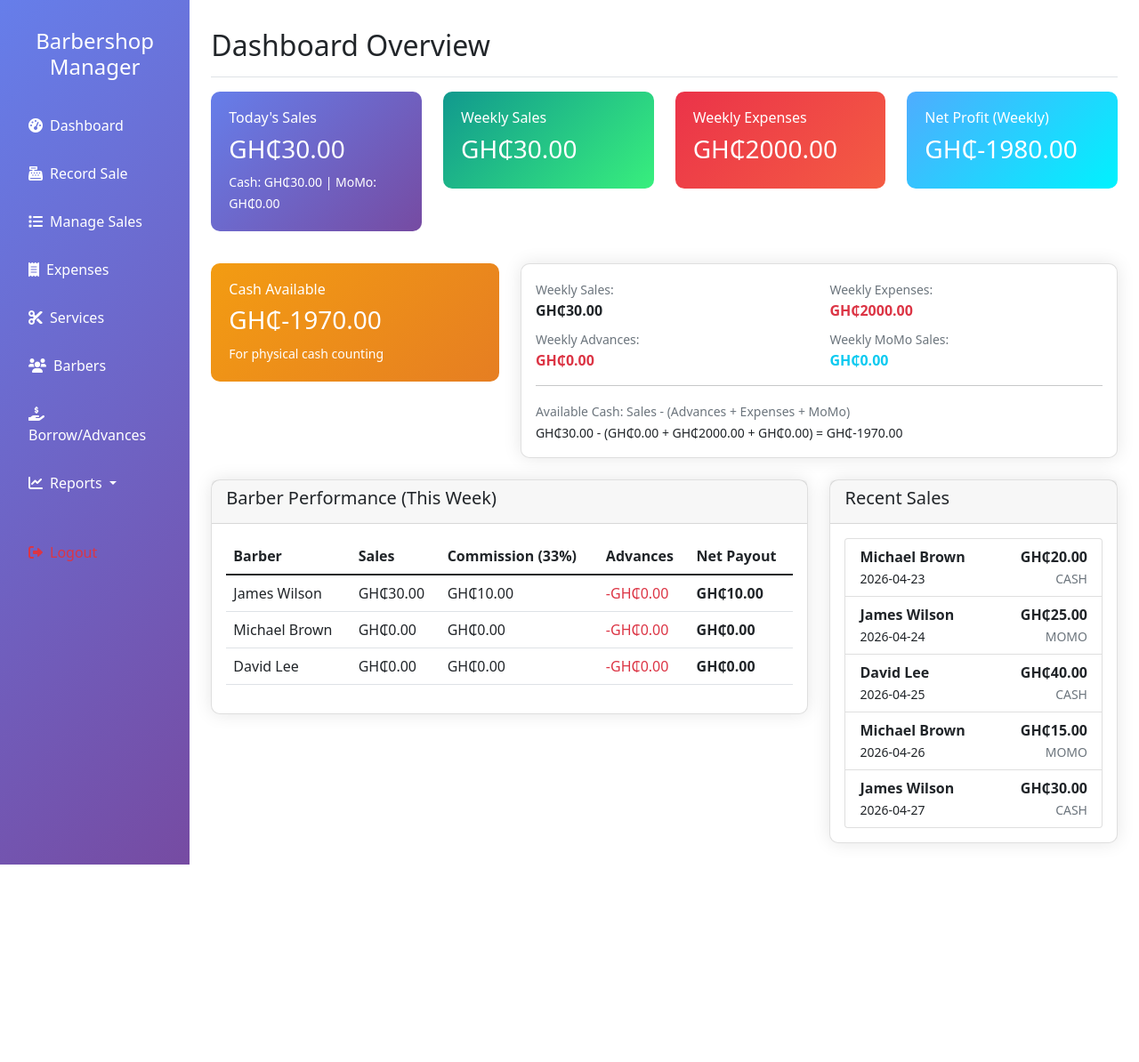
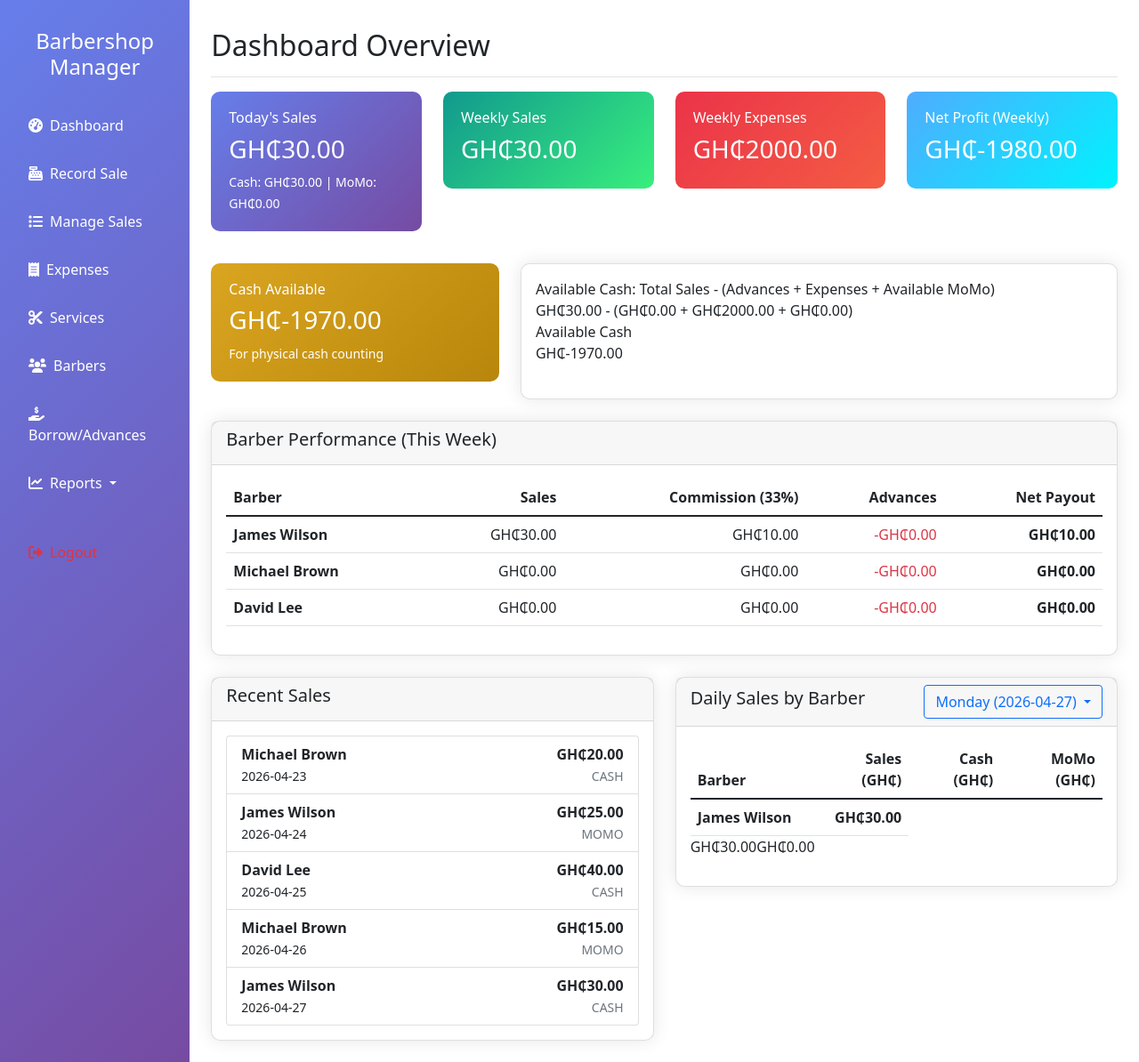
Before and after one commit to AliensOfMars1/sales_recordapp, a Flask app: page /dashboard in a window 1280 px wide. Shown: the whole page at 89% size. Before the commit the page ends 972 px from the top, so only its background shows below. Run offline with Flask 3, Linux system fonts and the light colour scheme; a user stored in the database is signed in; data comes from the database, SQL or seed files in the repository.

Commit message:
expense report set to weekly by deafault and all time, daily sales by barbers add to main dashboard page filter-able by days of the week

```diff
--- a/app/main/routes.py
+++ b/app/main/routes.py
@@ -1,4 +1,4 @@
-from flask import render_template
+from flask import render_template, request, jsonify
 from flask_login import login_required
 from app.main import main_bp
 from app.models import Sale, Expense, Barber, BarberAdvance
@@ -60,9 +60,19 @@ def dashboard():
             'payout': commission - advances
         })
 
-    # Recent sales
     # Recent sales - order by creation time (most recent first)
     recent_sales = Sale.query.order_by(Sale.created_at.desc()).limit(5).all()
+
+    # Get week days for the dropdown (for Daily Sales by Barber)
+    week_days = []
+    for i in range(7):
+        day_date = week_start + timedelta(days=i)
+        week_days.append({
+            'name': day_date.strftime('%A'),
+            'date': day_date.strftime('%Y-%m-%d')
+        })
+
+    selected_day = week_days[0]  # Monday as default
 
     return render_template('dashboard.html',
                          today_total=today_total,
@@ -73,4 +83,42 @@ def dashboard():
                          week_momo=week_momo,
                          week_advances=week_advances,
                          barber_performance=barber_performance,
-                         recent_sales=recent_sales)
+                         recent_sales=recent_sales,
+                         week_days=week_days,
+                         selected_day_name=selected_day['name'],
+                         selected_day_date=selected_day['date'])
+
+
+@main_bp.route('/dashboard/daily-sales')
+@login_required
+def daily_sales_by_barber():
+    """API endpoint to get daily sales grouped by barber for a specific date"""
+    date_str = request.args.get('date')
+    if not date_str:
+        return jsonify([])
+
+    target_date = datetime.strptime(date_str, '%Y-%m-%d').date()
+
+    # Get all active barbers
+    barbers = Barber.query.filter_by(active=True).all()
+
+    result = []
+    for barber in barbers:
+        # Get sales for the specific date
+        sales = Sale.query.filter(
+            Sale.barber_id == barber.id,
+            Sale.sale_date == target_date
+        ).all()
+
+        total = sum(s.amount for s in sales)
+        cash = sum(s.amount for s in sales if s.payment_method == 'cash')
+        momo = sum(s.amount for s in sales if s.payment_method == 'momo')
+
+        result.append({
+            'name': barber.name,
+            'total': total,
+            'cash': cash,
+            'momo': momo
+        })
+
+    return jsonify(result)
--- a/app/templates/dashboard.html
+++ b/app/templates/dashboard.html
@@ -35,14 +35,14 @@
 <!-- Cash Available Card (calculated by JS) -->
 <div class="row mt-3">
     <div class="col-md-4">
-        <div class="stat-card bg-warning" style="background: linear-gradient(135deg, #f39c12 0%, #e67e22 100%);">
+        <div class="stat-card" style="background: linear-gradient(135deg, #DAA520 0%, #B8860B 100%);">
             <h6>Cash Available</h6>
             <h3 id="cash-available-value">GH₵0.00</h3>
             <small>For physical cash counting</small>
         </div>
     </div>
     <div class="col-md-8">
-        <div class="card h-100">
+        <div class="card cash-breakdown-card h-100">
             <div class="card-body" id="cash-breakdown">
                 <p class="text-muted">Calculating...</p>
             </div>
@@ -50,8 +50,10 @@
     </div>
 </div>
 
+<!-- Barber Performance + Recent Sales + Daily Sales (all in one row) -->
 <div class="row mt-4">
-    <div class="col-md-8">
+    <!-- Barber Performance takes full width on its own row -->
+    <div class="col-md-12">
         <div class="card">
             <div class="card-header">
                 <h5>Barber Performance (This Week)</h5>
@@ -62,24 +64,24 @@
                         <thead>
                             <tr>
                                 <th>Barber</th>
-                                <th>Sales</th>
-                                <th>Commission (33%)</th>
-                                <th>Advances</th>
-                                <th>Net Payout</th>
+                                <th class="text-end">Sales</th>
+                                <th class="text-end">Commission (33%)</th>
+                                <th class="text-end">Advances</th>
+                                <th class="text-end">Net Payout</th>
                             </tr>
                         </thead>
                         <tbody>
                             {% for barber in barber_performance %}
                             <tr>
-                                <td>{{ barber.name }}</td>
-                                <td>GH₵{{ "%.2f"|format(barber.sales) }}</td>
-                                <td>GH₵{{ "%.2f"|format(barber.commission) }}</td>
-                                <td class="text-danger">-GH₵{{ "%.2f"|format(barber.advances) }}</td>
-                                <td class="fw-bold">GH₵{{ "%.2f"|format(barber.payout) }}</td>
+                                <td><strong>{{ barber.name }}</strong></td>
+                                <td class="text-end">GH₵{{ "%.2f"|format(barber.sales) }}</td>
+                                <td class="text-end">GH₵{{ "%.2f"|format(barber.commission) }}</td>
+                                <td class="text-end text-danger">-GH₵{{ "%.2f"|format(barber.advances) }}</td>
+                                <td class="text-end fw-bold">GH₵{{ "%.2f"|format(barber.payout) }}</td>
                             </tr>
                             {% else %}
                             <tr>
-                                <td colspan="5" class="text-center">No active barbers</td>
+                                <td colspan="5" class="text-center">No active barbers</td
                             </tr>
                             {% endfor %}
                         </tbody>
@@ -88,8 +90,11 @@
             </div>
         </div>
     </div>
+</div>
 
-    <div class="col-md-4">
+<!-- Recent Sales and Daily Sales side by side -->
+<div class="row mt-4">
+    <div class="col-md-6">
         <div class="card">
             <div class="card-header">
                 <h5>Recent Sales</h5>
@@ -116,6 +121,43 @@
             </div>
         </div>
     </div>
+
+    <div class="col-md-6">
+        <div class="card">
+            <div class="card-header d-flex justify-content-between align-items-center">
+                <h5>Daily Sales by Barber</h5>
+                <div class="dropdown">
+                    <button class="btn btn-outline-primary dropdown-toggle" type="button" data-bs-toggle="dropdown" aria-expanded="false" id="selectedDayBtn">
+                        {{ selected_day_name }} ({{ selected_day_date }})
+                    </button>
+                    <ul class="dropdown-menu" id="dayDropdown">
+                        {% for day in week_days %}
+                        <li><a class="dropdown-item day-option" href="#" data-day="{{ day.date }}" data-day-name="{{ day.name }} ({{ day.date }})">{{ day.name }} ({{ day.date }})</a></li>
+                        {% endfor %}
+                    </ul>
+                </div>
+            </div>
+            <div class="card-body">
+                <div class="table-responsive">
+                    <table class="table table-hover" id="dailySalesTable">
+                        <thead>
+                            <tr>
+                                <th>Barber</th>
+                                <th class="text-end">Sales (GH₵)</th>
+                                <th class="text-end">Cash (GH₵)</th>
+                                <th class="text-end">MoMo (GH₵)</th>
+                            </tr>
+                        </thead>
+                        <tbody id="dailySalesTableBody">
+                            <tr>
+                                <td colspan="4" class="text-center text-muted">Select a day to view sales</td
+                            </tr>
+                        </tbody>
+                    </table>
+                </div>
+            </div>
+        </div>
+    </div>
 </div>
 
 <script>
@@ -129,34 +171,89 @@
         const expensesCard = document.getElementById('week-expenses-card');
         const weekExpenses = parseFloat(expensesCard.getAttribute('data-week-expenses'));
 
-        // Cash available (unchanged)
+        // Cash available
         const cashAvailable = weekTotal - (weekAdvances + weekExpenses + weekMoMo);
         document.getElementById('cash-available-value').innerHTML = 'GH₵' + cashAvailable.toFixed(2);
 
-        // Build breakdown for cash available
+        // Build simplified breakdown
         const breakdownHtml = `
-            <div class="row">
-                <div class="col-6"><small class="text-muted">Weekly Sales:</small><br><strong>GH₵${weekTotal.toFixed(2)}</strong></div>
-                <div class="col-6"><small class="text-muted">Weekly Expenses:</small><br><strong class="text-danger">GH₵${weekExpenses.toFixed(2)}</strong></div>
-                <div class="col-6 mt-2"><small class="text-muted">Weekly Advances:</small><br><strong class="text-danger">GH₵${weekAdvances.toFixed(2)}</strong></div>
-                <div class="col-6 mt-2"><small class="text-muted">Weekly MoMo Sales:</small><br><strong class="text-info">GH₵${weekMoMo.toFixed(2)}</strong></div>
+            <div class="cash-breakdown-formula">
+                <div class="formula-text">Available Cash: Total Sales - (Advances + Expenses + Available MoMo)</div>
+                <div class="calculation">GH₵${weekTotal.toFixed(2)} - (GH₵${weekAdvances.toFixed(2)} + GH₵${weekExpenses.toFixed(2)} + GH₵${weekMoMo.toFixed(2)})</div>
             </div>
-            <hr>
-            <div class="row">
-                <div class="col-12">
-                    <small class="text-muted">Available Cash: Sales - (Advances + Expenses + MoMo)</small><br>
-                    <small>GH₵${weekTotal.toFixed(2)} - (GH₵${weekAdvances.toFixed(2)} + GH₵${weekExpenses.toFixed(2)} + GH₵${weekMoMo.toFixed(2)}) = GH₵${cashAvailable.toFixed(2)}</small>
-                </div>
+            <div class="cash-breakdown-total">
+                <div class="label">Available Cash</div>
+                <div class="value">GH₵${cashAvailable.toFixed(2)}</div>
             </div>
         `;
         document.getElementById('cash-breakdown').innerHTML = breakdownHtml;
 
-        // Net Profit = Sales - Expenses - (Sales/3) = (2/3)*Sales - Expenses
+        // Net Profit = Sales - Expenses - (Sales/3)
         const totalCommission = weekTotal / 3;
         const netProfit = weekTotal - weekExpenses - totalCommission;
         document.getElementById('net-profit-value').innerHTML = 'GH₵' + netProfit.toFixed(2);
     }
 
-    document.addEventListener('DOMContentLoaded', calculateFinancials);
+    // Load daily sales data for a selected day
+    async function loadDailySales(date) {
+        const tbody = document.getElementById('dailySalesTableBody');
+        tbody.innerHTML = '<tr><td colspan="4" class="text-center"><div class="spinner-border spinner-border-sm text-primary" role="status"></div> Loading...</td>';
+
+        try {
+            const response = await fetch(`/dashboard/daily-sales?date=${date}`);
+            const data = await response.json();
+
+            if (data.length === 0 || data.every(barber => barber.total === 0)) {
+                tbody.innerHTML = '<tr><td colspan="4" class="text-center text-muted">No sales recorded for this day</td>';
+                return;
+            }
+
+            let html = '';
+            data.forEach(barber => {
+                if (barber.total > 0 || barber.cash > 0 || barber.momo > 0) {
+                    html += `
+                        <tr>
+                            <td><strong>${barber.name}</strong></td>
+                            <td class="text-end fw-bold">GH₵${barber.total.toFixed(2)}</td
+                            <td class="text-end text-success">GH₵${barber.cash.toFixed(2)}</td
+                            <td class="text-end text-info">GH₵${barber.momo.toFixed(2)}</td
+                        </tr>
+                    `;
+                }
+            });
+
+            if (html === '') {
+                tbody.innerHTML = '<tr><td colspan="4" class="text-center text-muted">No sales recorded for this day</td>';
+            } else {
+                tbody.innerHTML = html;
+            }
+        } catch (error) {
+            console.error('Error loading daily sales:', error);
+            tbody.innerHTML = '<tr><td colspan="4" class="text-center text-danger">Error loading data</td>';
+        }
+    }
+
+    // Day selection handler
+    document.addEventListener('DOMContentLoaded', function() {
+        calculateFinancials();
+
+        // Handle day dropdown clicks
+        const dayOptions = document.querySelectorAll('.day-option');
+        dayOptions.forEach(option => {
+            option.addEventListener('click', function(e) {
+                e.preventDefault();
+                const date = this.getAttribute('data-day');
+                const displayName = this.getAttribute('data-day-name');
+                document.getElementById('selectedDayBtn').innerHTML = displayName + ' <span class="caret"></span>';
+                loadDailySales(date);
+            });
+        });
+
+        // Load default selected day (Monday)
+        const defaultDate = document.querySelector('.day-option')?.getAttribute('data-day');
+        if (defaultDate) {
+            loadDailySales(defaultDate);
+        }
+    });
 </script>
 {% endblock %}
--- a/app/templates/index.html
+++ b/app/templates/index.html
@@ -52,8 +52,8 @@
                                 <strong>Black, Colored Hair Dying</strong> - ₵20 to ₵99
                             </li>
                             <li class="mb-2 mb-md-3">
-                                <i class="fas fa-hot-tub me-2 text-warning"></i>
-                                <strong>Hot Towel Shave</strong> - ₵25
+                                <i class="fas fa-scissors me-2 text-warning"></i>
+                                <strong>Kids Haircut + dye </strong> - ₵35
                             </li>
                             <li class="mb-2 mb-md-3">
                                 <i class="fas fa-child me-2 text-warning"></i>
--- a/app/templates/reports/expenses_report.html
+++ b/app/templates/reports/expenses_report.html
@@ -4,6 +4,12 @@
 {% block page_title %}Expenses Analysis Report{% endblock %}
 
 {% block content %}
+<div class="alert alert-info">
+    <strong>Showing expenses from:</strong> {{ start_date }} to {{ end_date }}
+    {% if not request.args.get('start_date') and not request.args.get('end_date') %}
+        (Current week)
+    {% endif %}
+</div>
 <div class="card">
     <div class="card-body">
         <form method="GET" class="row g-3 mb-4">
```
Also changed, not shown: app/reports/routes.py (+16 -0 lines), app/static/css/helper.css (+58 -1 lines), app/static/img/bg.jpg (added).
